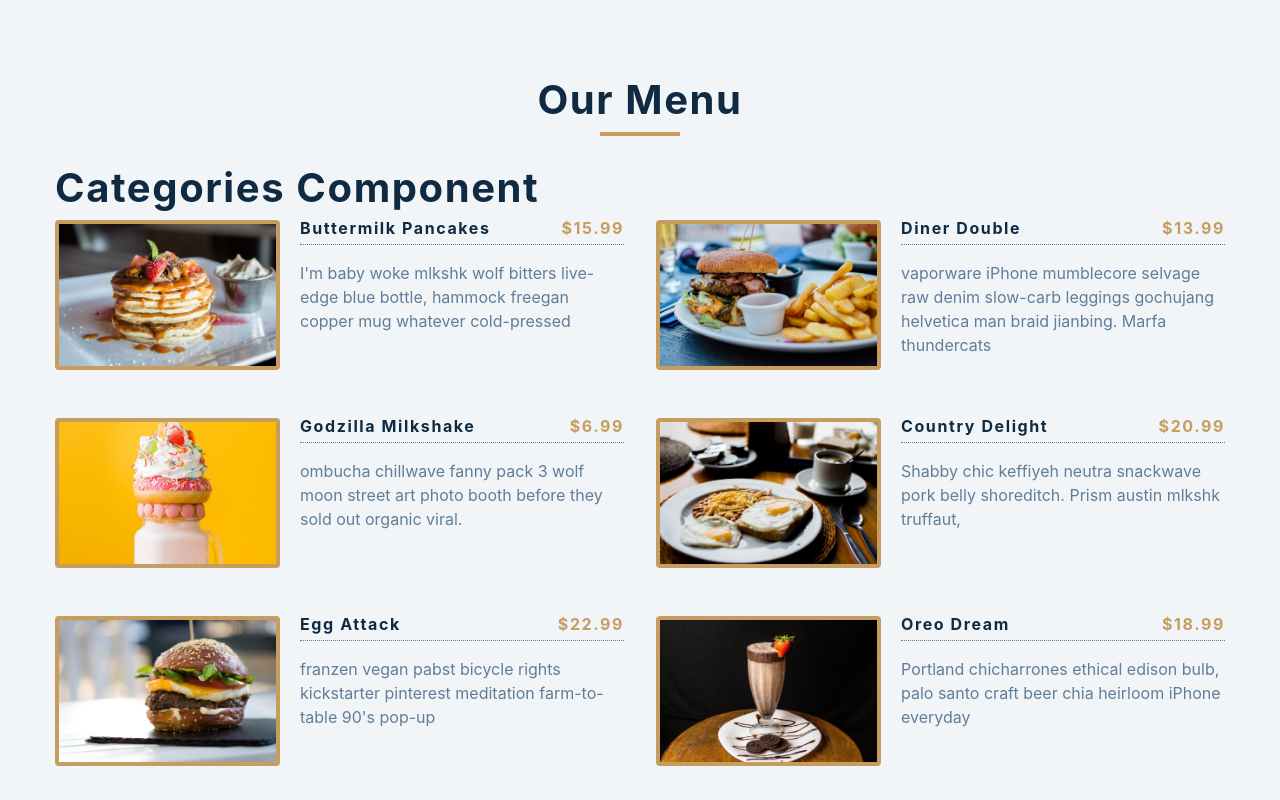
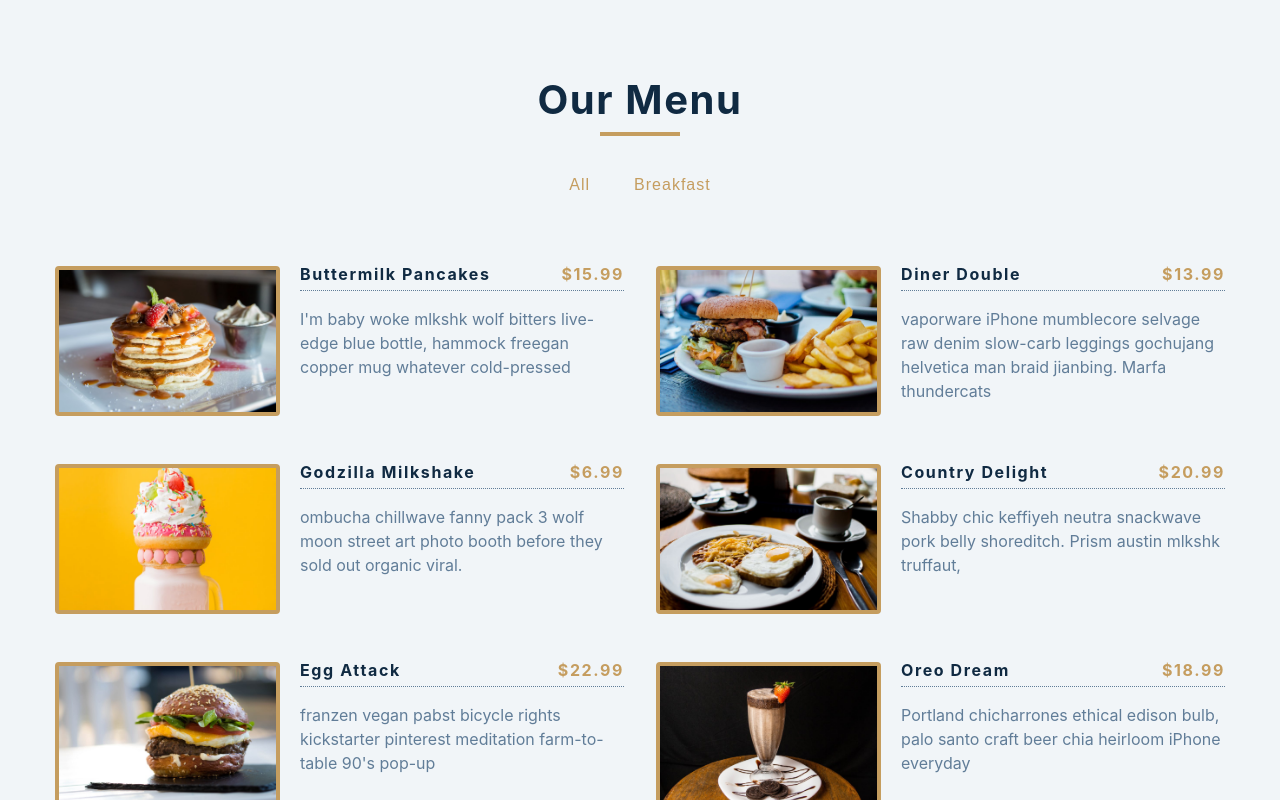
Before and after one commit to BulegaHassan/food-menu-react, a React (Create React App) app: page / in a window 1280 px wide. Shown: the top 800 px of the page. Built offline with nearby package versions, Linux system fonts and the light colour scheme.

Commit message:
feat(component): add functionality to show all menu items or  by categor using buttonsy

```diff
--- a/src/App.js
+++ b/src/App.js
@@ -1,24 +1,33 @@
-import React, { useState } from 'react';
-import Menu from './Menu';
-import Categories from './Categories';
-import items from './data';
+import React, { useState } from "react";
+import Menu from "./Menu";
+import Categories from "./Categories";
+import items from "./data";
 
 function App() {
-  const[menuItems,setMenuItems]=useState(items)
-  const [categories,setCategories]=useState([])
+  const [menuItems, setMenuItems] = useState(items);
+  const [categories, setCategories] = useState([]);
 
-  return(
+  const filterItems = (category) => {
+    if (category === "all") {
+      setMenuItems(items);
+      return;
+    }
+    const newItems = items.filter((item) => item.category === category);
+    setMenuItems(newItems)
+  };
+
+  return (
     <main>
-      <section className="menu section">
-        <div className="title">
+      <section className='menu section'>
+        <div className='title'>
           <h2>our menu</h2>
-          <div className="underline"></div>
+          <div className='underline'></div>
         </div>
-        <Categories/>
-        <Menu items={menuItems}/>
+        <Categories filterItems={filterItems} />
+        <Menu items={menuItems} />
       </section>
     </main>
-  )
+  );
 }
 
 export default App;
--- a/src/Categories.js
+++ b/src/Categories.js
@@ -1,7 +1,16 @@
-import React from 'react';
+import React from "react";
 
-const Categories = () => {
-  return <h2>categories component</h2>;
+const Categories = ({ filterItems }) => {
+  return (
+    <div className='btn-container'>
+      <button className='filter-btn' onClick={() => filterItems("all")}>
+        all
+      </button>
+      <button className='filter-btn' onClick={() => filterItems("breakfast")}>
+        breakfast
+      </button>
+    </div>
+  );
 };
 
 export default Categories;
```
